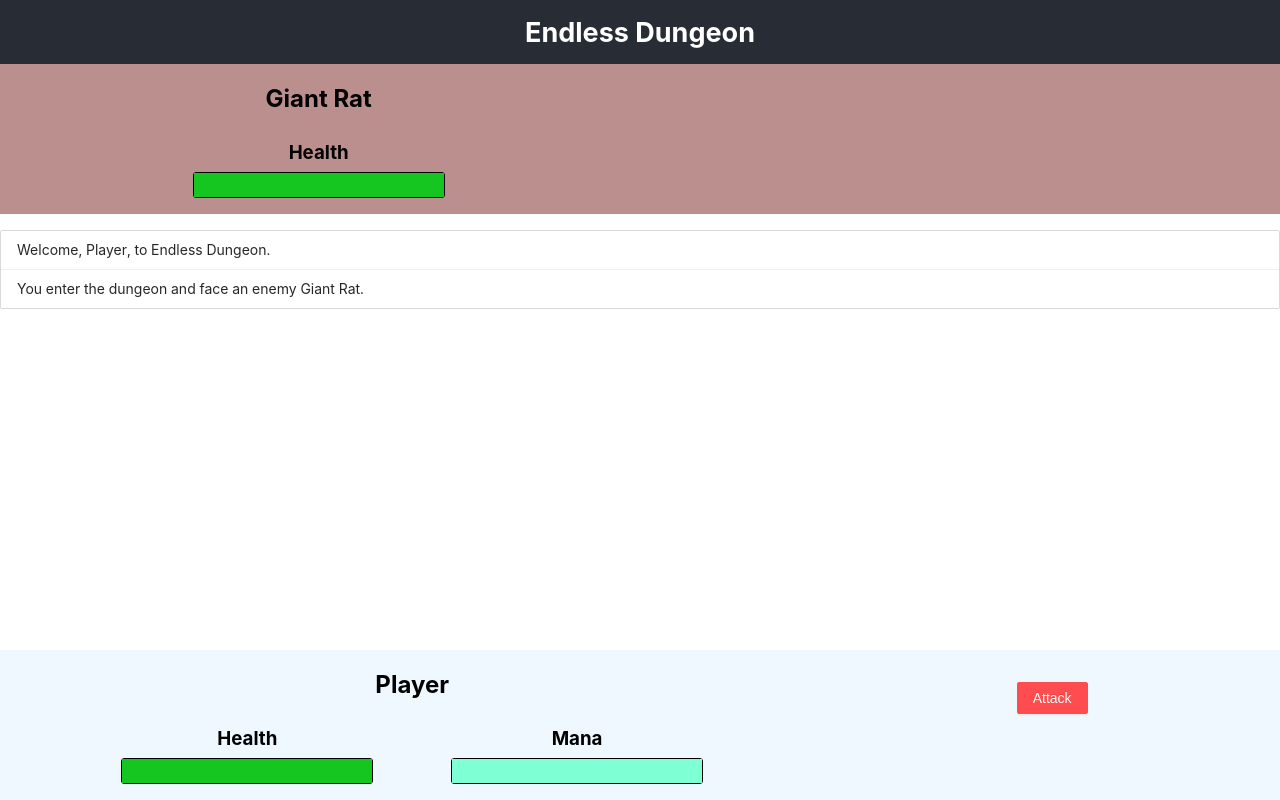
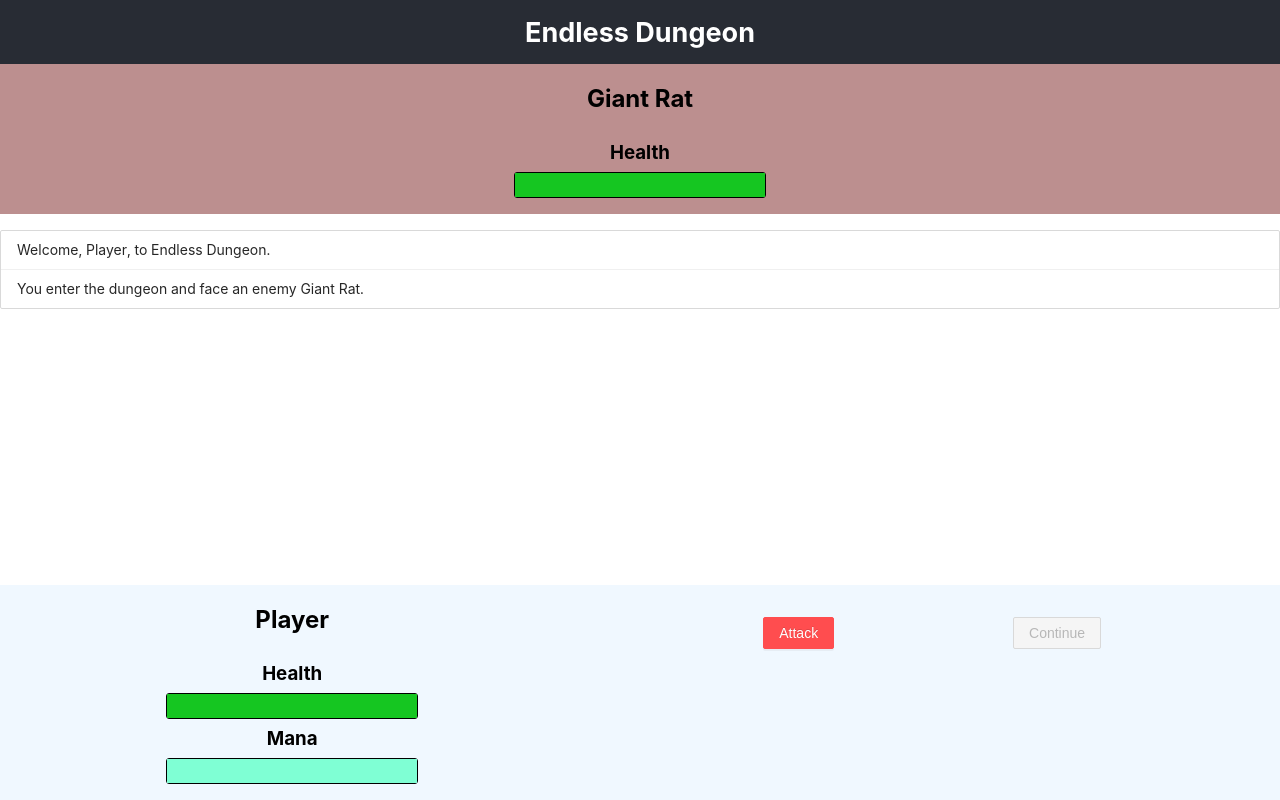
Before and after one commit to colinscruggs/endless-dungeon, a React (Create React App) app: page / in a window 1280 px wide. Built offline with nearby package versions, Linux system fonts and the light colour scheme.

Commit message:
tweaks, mobile responsiveness

```diff
--- a/src/App.tsx
+++ b/src/App.tsx
@@ -236,7 +236,6 @@ class App extends Component<any, State> {
         <div className="body">
           <div className="mob">
             <EntityComponent {...this.state.currentMob}></EntityComponent>
-            <div></div>
           </div>
 
           <div className="battleLog">
--- a/src/components/ActionMenu.tsx
+++ b/src/components/ActionMenu.tsx
@@ -23,22 +23,58 @@ class ActionMenu extends React.Component<any, any> {
       <div className="actionContainer">
 
       { player.status.health === 0 ?
+        (
+          <>
           <Button
             type="primary"
             onClick={resetGame}
           >
             Try Again
           </Button>
-      : <Button
+
+          <Button
+            type="primary"
+            onClick={() => spawnNewMob({
+            name: 'Wandering Goblin',
+            type: CharacterType.Mob,
+            stats: {
+              strength: 3,
+              dex: 2,
+              arcana: 0,
+              exp: 15,
+              difficulty: 0.2
+            },
+            status: {
+              maxHealth: 30,
+              health: 30,
+              maxMana: 1,
+              mana: 1
+            },
+            inventory: [],
+            equippedWeapon: {
+              name: 'Large Club',
+              type: WeaponType.Melee,
+              attackPower: 5,
+              accuracy: .7
+            }
+            })}
+            disabled={currentMob.status.health > 0}
+          >
+            Continue
+          </Button>
+          </>
+        )
+      : (
+        <>
+          <Button
             type="primary"
             danger
             onClick={playerAttack}
             disabled={currentTurn === CharacterType.Mob || currentMob.status.health === 0}
           >
             Attack
-        </Button>}
+          </Button>
 
-      { currentMob.status.health === 0 ?
           <Button
             type="primary"
             onClick={() => spawnNewMob({
@@ -69,7 +105,8 @@ class ActionMenu extends React.Component<any, any> {
           >
             Continue
           </Button>
-      : null}
+        </>
+      )}
 
       </div>
     );
--- a/src/components/HealthBar/HealthBar.tsx
+++ b/src/components/HealthBar/HealthBar.tsx
@@ -8,7 +8,7 @@ import {
 export default function HealthBar({
   percentage,
   colors = defaultColorPallet,
-  width = 250,
+  width = 100,
   height = 24
 }) {
   return (
--- a/src/css/App.css
+++ b/src/css/App.css
@@ -57,7 +57,8 @@
   justify-content: space-around;
   padding-bottom: 1rem;
   background-color: aliceblue;
-  flex: 0;
+  flex: 0 1;
+  flex-wrap: wrap;
 }
 
 .player > :nth-child(1) {
--- a/src/css/BattleLog.css
+++ b/src/css/BattleLog.css
@@ -1,7 +1,21 @@
 .battleLogContainer {
-  max-height: 55.5vh;
+  max-height: 48vh;
   justify-content: flex-start;
   overflow: auto;
   display: flex;
   flex-direction: column-reverse;
 }
+
+/* Portrait */
+@media only screen
+  and (min-device-width: 200px)
+  and (max-device-width: 900px)
+  and (orientation: portrait) {
+    .battleLogContainer {
+      max-height: 25vh;
+      justify-content: flex-start;
+      overflow: auto;
+      display: flex;
+      flex-direction: column-reverse;
+    }
+}
--- a/src/css/EntityComponent.css
+++ b/src/css/EntityComponent.css
@@ -7,6 +7,9 @@
   display: flex;
   justify-content: space-evenly;
   justify-self:center;
+  flex-wrap: wrap;
+  flex-direction: column;
+  align-content: center;
 }
 
 .healthBar {
```
Also changed, not shown: 1 other file (tests, documents, lock files or other folders). Lines whose indentation alone changed are shown as unchanged.
